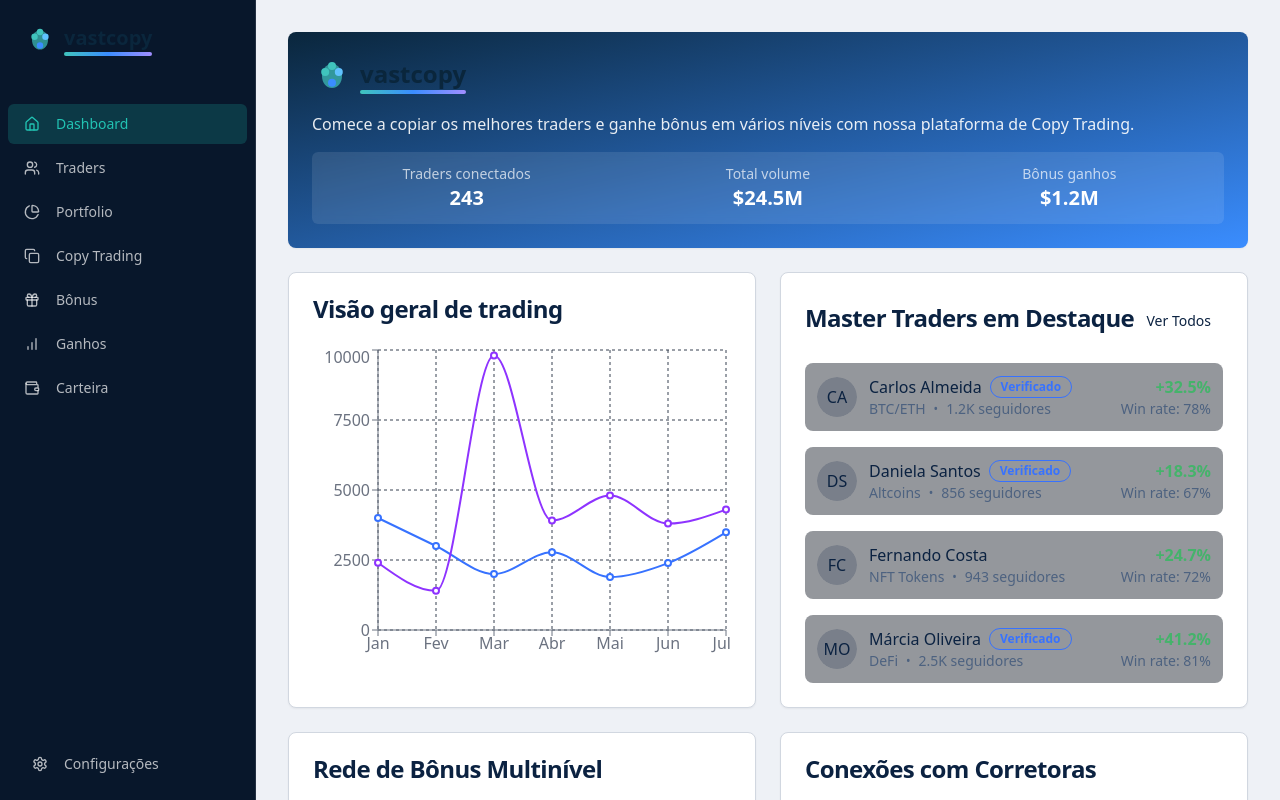
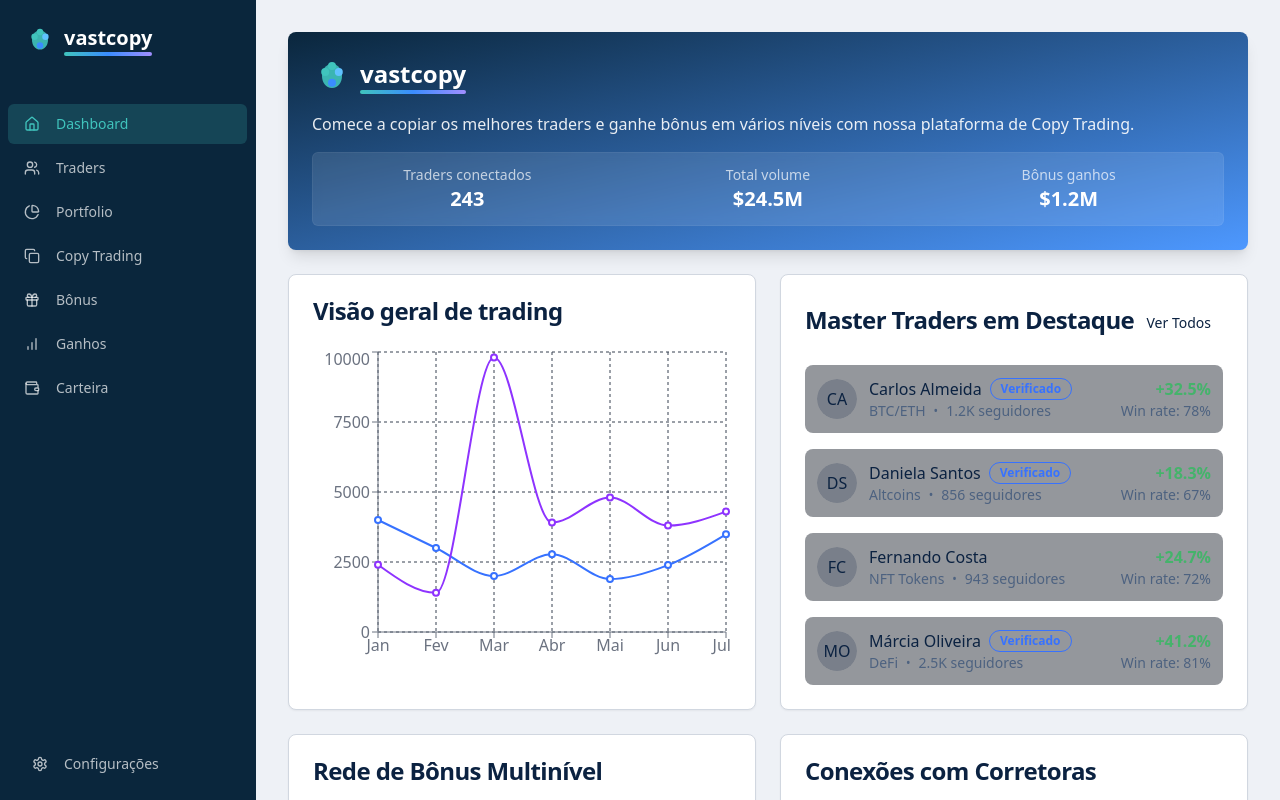
Before and after one commit to moneymagic/crypto-cascade-profits, a React (Vite) app: page / in a window 1280 px wide. Shown: the top 800 px of the page. Built offline with nearby package versions, Linux system fonts and the light colour scheme.

Commit message:
Fix: Improve color scheme and logo fidelity
Adjust color scheme and logo implementation for better visual clarity and adherence to design.

```diff
--- a/src/components/dashboard/WelcomeCard.tsx
+++ b/src/components/dashboard/WelcomeCard.tsx
@@ -4,16 +4,16 @@ import { VastCopyLogo } from "../logo/VastCopyLogo";
 
 export function WelcomeCard() {
   return (
-    <Card className="bg-gradient-to-br from-vastcopy-navy to-vastcopy-blue border-0 overflow-hidden">
+    <Card className="bg-gradient-to-br from-vastcopy-navy to-vastcopy-blue/90 border-0 overflow-hidden shadow-lg">
       <CardContent className="p-6">
         <div className="space-y-4">
           <div className="flex items-center">
-            <VastCopyLogo className="text-white" size="large" />
+            <VastCopyLogo className="text-white" size="large" textColor="text-white" />
           </div>
           <p className="text-white/90 mt-2">
             Comece a copiar os melhores traders e ganhe bônus em vários níveis com nossa plataforma de Copy Trading.
           </p>
-          <div className="bg-white/10 p-3 rounded-md backdrop-blur-sm">
+          <div className="bg-white/10 p-3 rounded-md backdrop-blur-sm border border-white/5">
             <div className="grid grid-cols-3 gap-4 text-center">
               <div>
                 <div className="text-sm text-white/70">Traders conectados</div>
--- a/src/components/layout/MainSidebar.tsx
+++ b/src/components/layout/MainSidebar.tsx
@@ -31,9 +31,9 @@ export function MainSidebar() {
   ];
 
   return (
-    <aside className="hidden md:flex h-screen w-64 flex-col bg-sidebar border-r border-sidebar-border">
+    <aside className="hidden md:flex h-screen w-64 flex-col bg-vastcopy-navy border-r border-vastcopy-navy/30">
       <div className="p-6">
-        <VastCopyLogo />
+        <VastCopyLogo textColor="text-white" />
       </div>
 
       <div className="mt-6 flex flex-col gap-1 px-2">
@@ -46,7 +46,7 @@ export function MainSidebar() {
               className={cn(
                 buttonVariants({ variant: "ghost" }),
                 "justify-start h-10",
-                active ? "bg-sidebar-primary/20 text-sidebar-primary" : "text-sidebar-foreground/70 hover:text-sidebar-foreground hover:bg-sidebar-primary/10"
+                active ? "bg-vastcopy-teal/20 text-vastcopy-teal" : "text-white/70 hover:text-white hover:bg-vastcopy-teal/10"
               )}
             >
               <item.icon className="mr-2 h-5 w-5" />
@@ -62,7 +62,7 @@ export function MainSidebar() {
           className={cn(
             buttonVariants({ variant: "ghost" }),
             "justify-start w-full",
-            isActive("/settings") ? "bg-sidebar-primary/20 text-sidebar-primary" : "text-sidebar-foreground/70 hover:text-sidebar-foreground hover:bg-sidebar-primary/10"
+            isActive("/settings") ? "bg-vastcopy-teal/20 text-vastcopy-teal" : "text-white/70 hover:text-white hover:bg-vastcopy-teal/10"
           )}
         >
           <Settings className="mr-2 h-5 w-5" />
--- a/src/components/logo/VastCopyLogo.tsx
+++ b/src/components/logo/VastCopyLogo.tsx
@@ -5,12 +5,14 @@ interface VastCopyLogoProps {
   className?: string;
   showText?: boolean;
   size?: 'small' | 'medium' | 'large';
+  textColor?: string;
 }
 
 export const VastCopyLogo: React.FC<VastCopyLogoProps> = ({
   className = "",
   showText = true,
-  size = 'medium'
+  size = 'medium',
+  textColor = "text-white"
 }) => {
   const sizeClasses = {
     small: 'h-6',
@@ -26,7 +28,7 @@ export const VastCopyLogo: React.FC<VastCopyLogoProps> = ({
           <path
             d="M50 20C34 20 25 35 25 50C25 65 34 80 50 80C66 80 75 65 75 50C75 35 66 20 50 20Z"
             fill="#40C4BD"
-            fillOpacity="0.7"
+            fillOpacity="0.9"
           />
           <circle cx="33" cy="40" r="10" fill="#40C4BD" />
           <circle cx="50" cy="25" r="10" fill="#40C4BD" />
@@ -38,7 +40,7 @@ export const VastCopyLogo: React.FC<VastCopyLogoProps> = ({
       {/* Logo text */}
       {showText && (
         <div className="flex flex-col ml-2">
-          <h1 className={`font-bold text-vastcopy-navy ${size === 'small' ? 'text-lg' : size === 'medium' ? 'text-xl' : 'text-2xl'}`}>
+          <h1 className={`font-bold ${textColor} ${size === 'small' ? 'text-lg' : size === 'medium' ? 'text-xl' : 'text-2xl'}`}>
             vastcopy
           </h1>
           <div className="h-1 w-full bg-vastcopy-gradient rounded-full"></div>
--- a/src/index.css
+++ b/src/index.css
@@ -1,3 +1,4 @@
+
 @tailwind base;
 @tailwind components;
 @tailwind utilities;
@@ -34,7 +35,7 @@
 
     --radius: 0.5rem;
 
-    --sidebar-background: 215 70% 10%;
+    --sidebar-background: 203 71% 14%;
     --sidebar-foreground: 0 0% 100%;
     --sidebar-primary: 174 70% 45%;
     --sidebar-primary-foreground: 0 0% 100%;
@@ -78,5 +79,5 @@
 }
 
 .gradient-line {
-  @apply h-1 bg-gradient-to-r from-accent via-blue-500 to-purple-400 rounded-full;
+  @apply h-1 bg-gradient-to-r from-vastcopy-teal via-vastcopy-blue to-vastcopy-purple rounded-full;
 }
```
